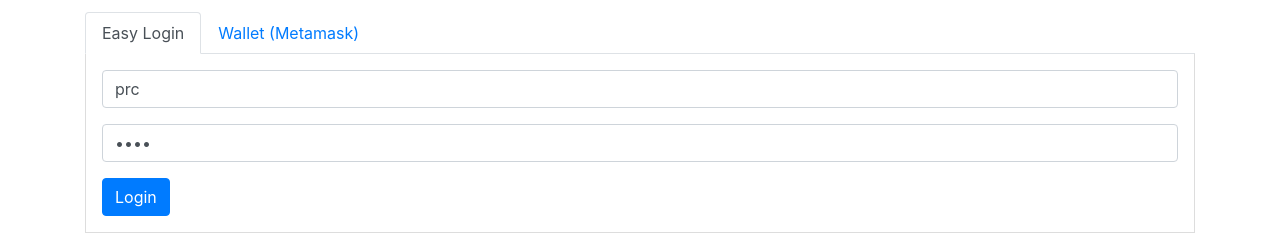
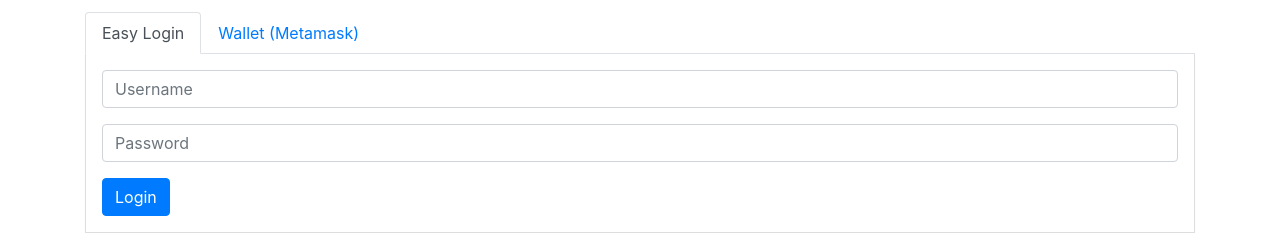
Before and after one commit to dunp-org/demo, a website built with webpack: page index.html in a window 1280 px wide. Shown: the part 297-532 px from the top of the page. Built offline with nearby package versions, Linux system fonts and the light colour scheme; what @dunp/data, ipfs would draw is missing.

Commit message:
minor fixes

```diff
--- a/index.html
+++ b/index.html
@@ -83,10 +83,10 @@
             <div class="tab-pane fade show active" id="easy" role="tabpanel" aria-labelledby="easy-tab">
               <form name="loginform">
                 <div class="form-group">
-                  <input type="text" class="form-control" id="username" placeholder="Username" value="prc" />
+                  <input type="text" class="form-control" id="username" placeholder="Username" />
                 </div>
                 <div class="form-group">
-                  <input type="password" class="form-control" id="password" placeholder="Password" value="test" />
+                  <input type="password" class="form-control" id="password" placeholder="Password" />
                 </div>
                 <button type="submit" class="btn btn-primary" id="login">Login</button>
               </form>
```
Also changed, not shown: README.md.
